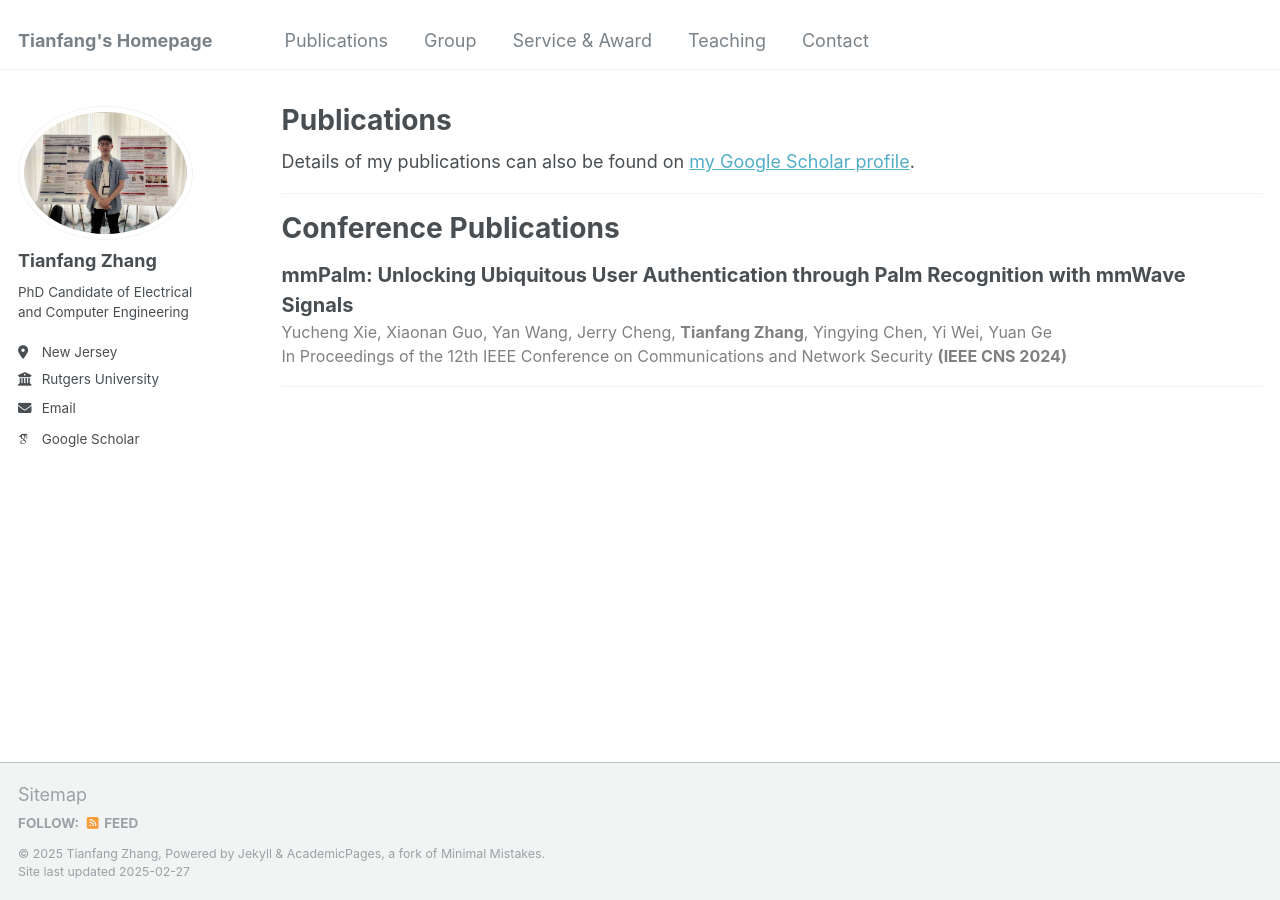
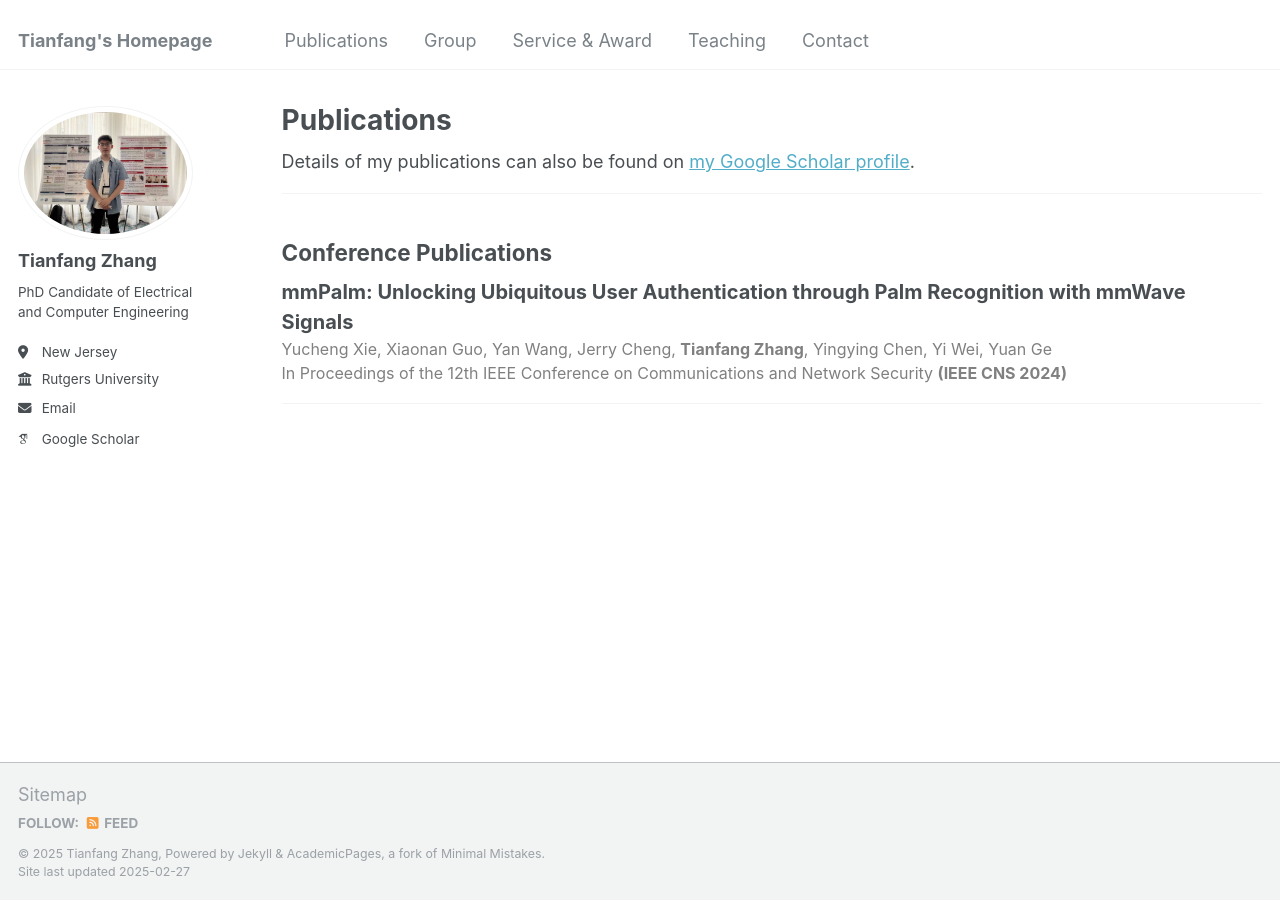
Before and after one commit to tianfang96/tianfang96.github.io, a Jekyll site: the page built from _pages/publications.html, in a window 1280 px wide. Built offline with Jekyll 4.4.1, drawn with Linux system fonts in a browser that asks for light colours; some web fonts are replaced.

```diff
--- a/_pages/publications.html
+++ b/_pages/publications.html
@@ -10,7 +10,7 @@ author_profile: true
 {% endif %}
 <hr>
 
-<h1>Conference Publications</h1>
+<h2>Conference Publications</h2>
 <div style="font-size: 20px; font-weight: bold;">
   mmPalm: Unlocking Ubiquitous User Authentication through Palm Recognition with mmWave Signals
 </div>
```
